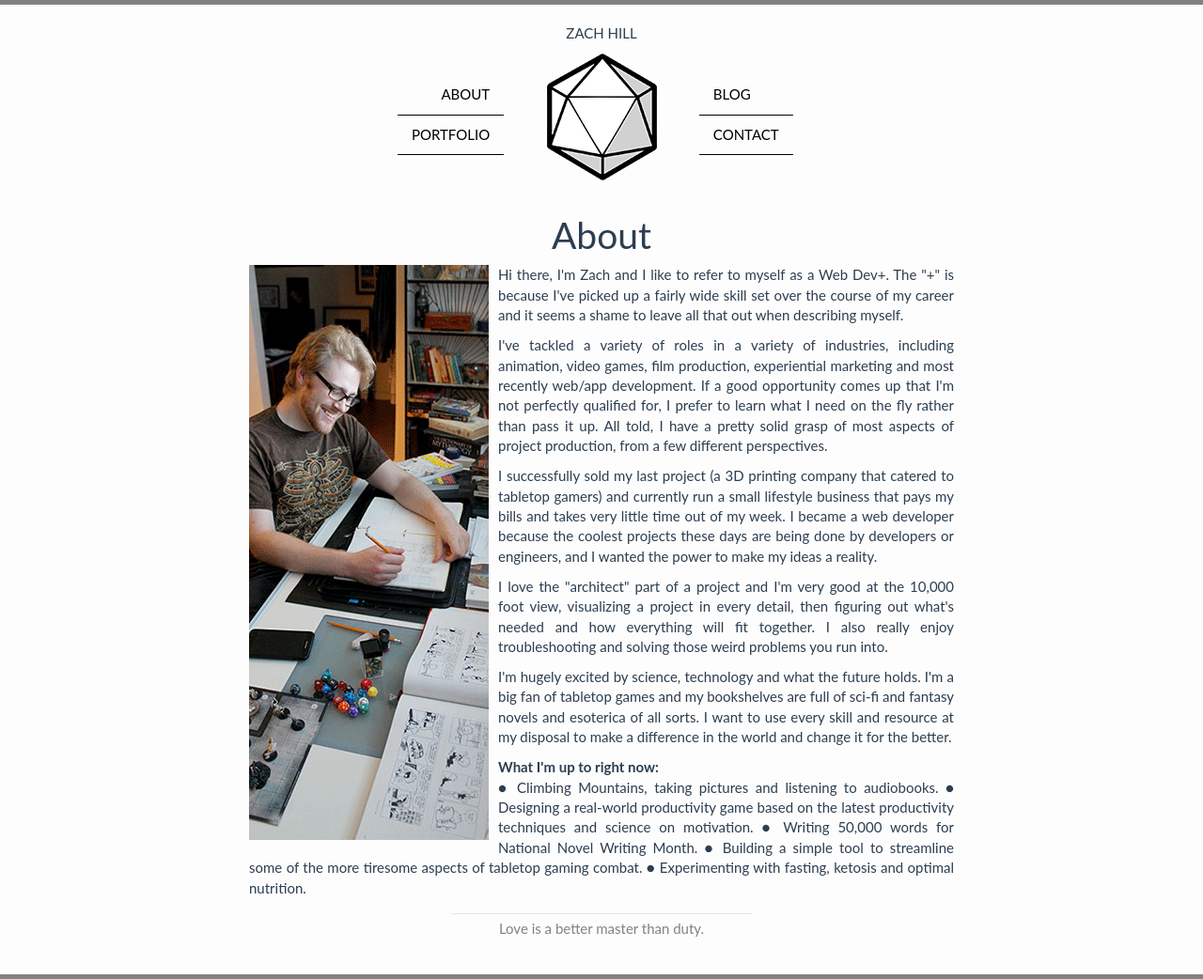
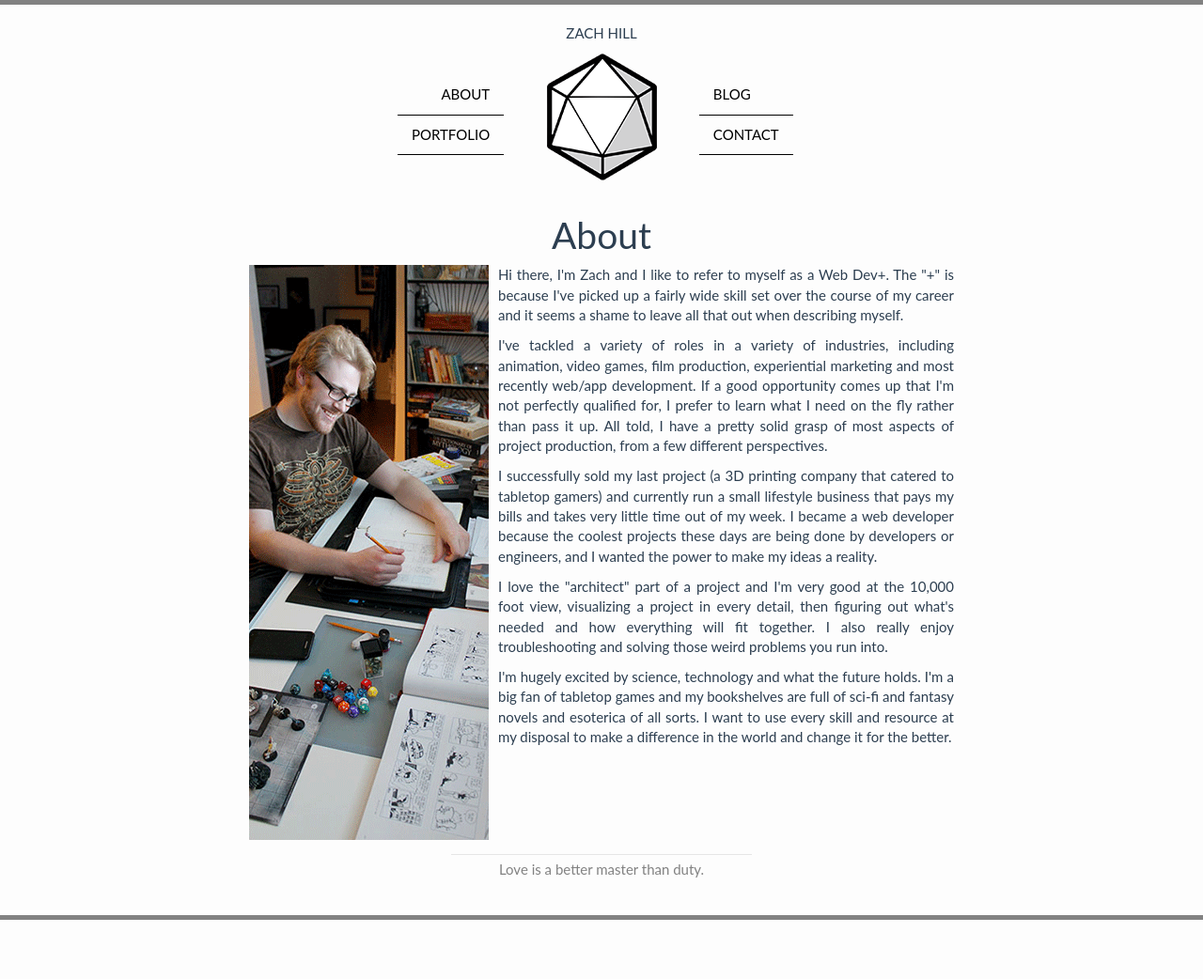
Before and after one commit to Zynkh/Zynkh.github.io, a Jekyll site: the page built from about.md, in a window 1280 px wide. Shown: the whole page at 94% size. Built offline with Jekyll 4.4.1, drawn with Linux system fonts in a browser that asks for light colours; after the commit the page ends 979 px from its top, so only the background shows below that.

Commit message:
just messing around

```diff
--- a/about.md
+++ b/about.md
@@ -16,14 +16,5 @@
 
 <p class="justify">I'm hugely excited by science, technology and what the future holds. I'm a big fan of tabletop games and my bookshelves are full of sci-fi and fantasy novels and esoterica of all sorts. I want to use every skill and resource at my disposal to make a difference in the world and change it for the better.
 </p>
-
-<p class="justify"><strong>What I'm up to right now:</strong>
-<br>
-● Climbing Mountains, taking pictures and listening to audiobooks.
-● Designing a real-world productivity game based on the latest productivity techniques and science on motivation.
-● Writing 50,000 words for National Novel Writing Month.
-● Building a simple tool to streamline some of the more tiresome aspects of tabletop gaming combat.
-● Experimenting with fasting, ketosis and optimal nutrition.
-</p>
 <center><img id="about-img-small" src="/img/about_zach.png"></center>
 </div>
```
Also changed, not shown: contact.md (+7 -7 lines), 3 other files.
